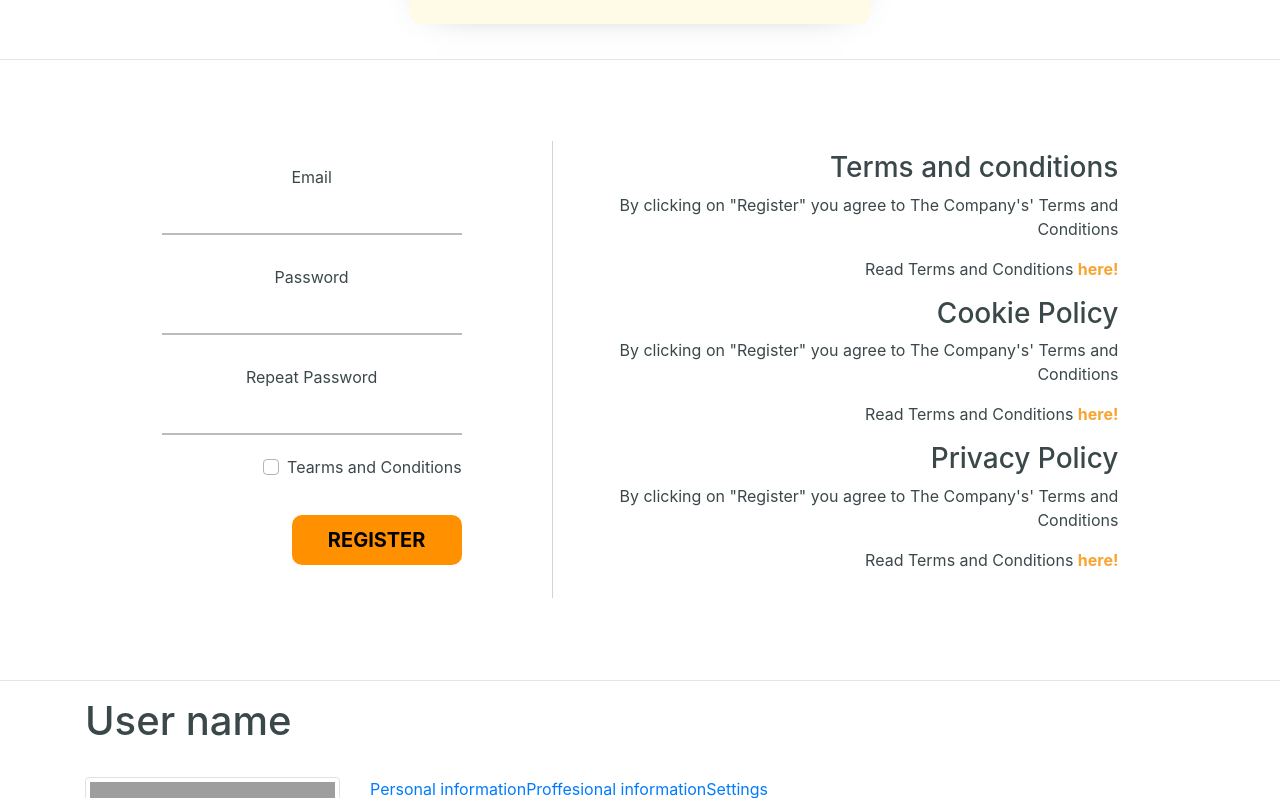
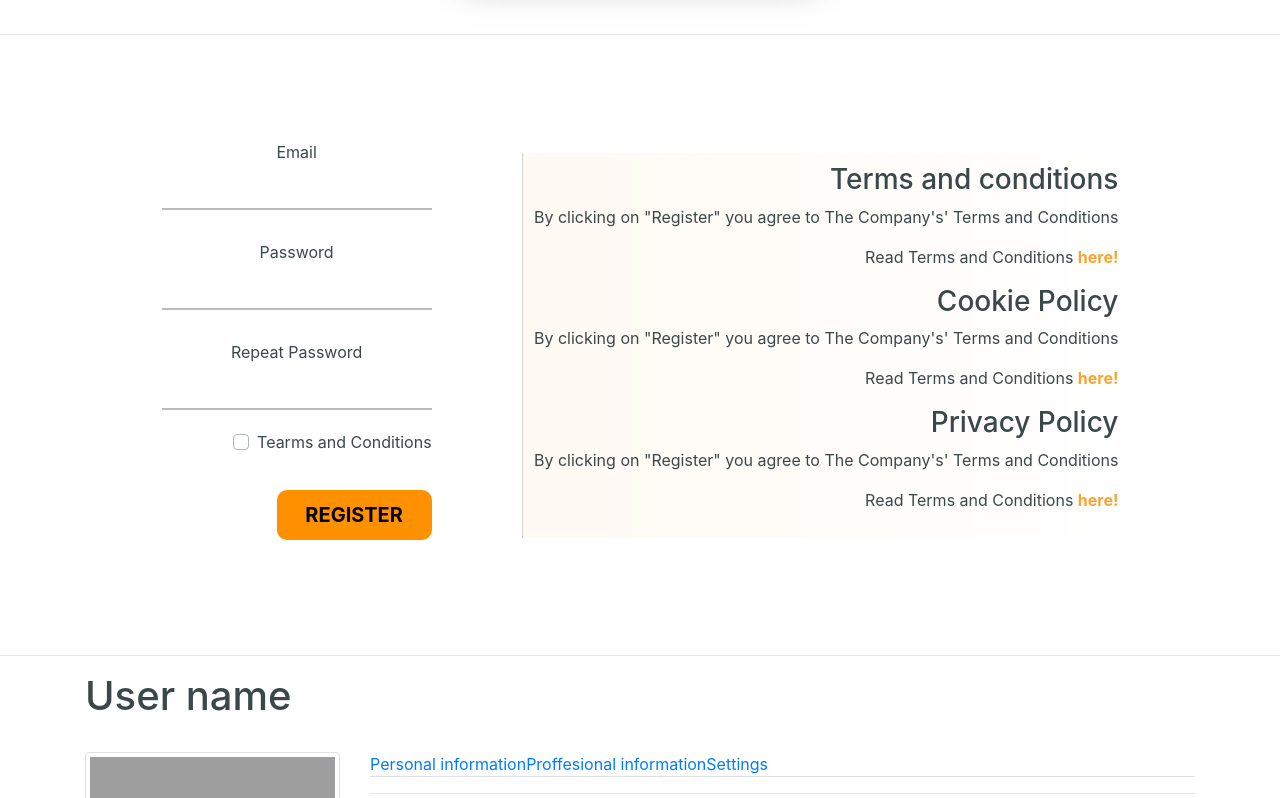
Before and after one commit to TsvetiZlateva/Working-Bees-Template, a plain HTML site: page index.html in a window 1280 px wide. Shown: the part 2451-3249 px from the top of the page. Drawn offline with nearby package versions, Linux system fonts and the light colour scheme; grey boxes are pictures that could not be loaded.

Commit message:
Edit Register form

```diff
--- a/style.css
+++ b/style.css
@@ -315,6 +315,7 @@ footer p {
 .login {
   background-color: #fffbe6;
   padding: 30px;
+  max-width: 400px;
 }
 
 .login p > a {
@@ -328,6 +329,7 @@ footer p {
   flex-direction: column;
   justify-content: center;
   margin: 20px auto;
+  width: fit-content;
 }
 
 .login img {
@@ -343,7 +345,7 @@ footer p {
 }
 
 .login-input {
-  width: 300px;
+  min-width: 270px;
   background: transparent;
   border: none;
   border-bottom: 2px solid #bcbcbc;
@@ -385,6 +387,12 @@ footer p {
   margin-left: 30px;
   padding: 10px;
   border-left: 1px solid lightgrey;
+  background: linear-gradient(
+      to left,
+      rgba(255, 255, 255, 1),
+      rgba(255, 255, 255, 0.9)
+    ),
+    #fcc783;
 }
 
 .custom-checkbox {
```
